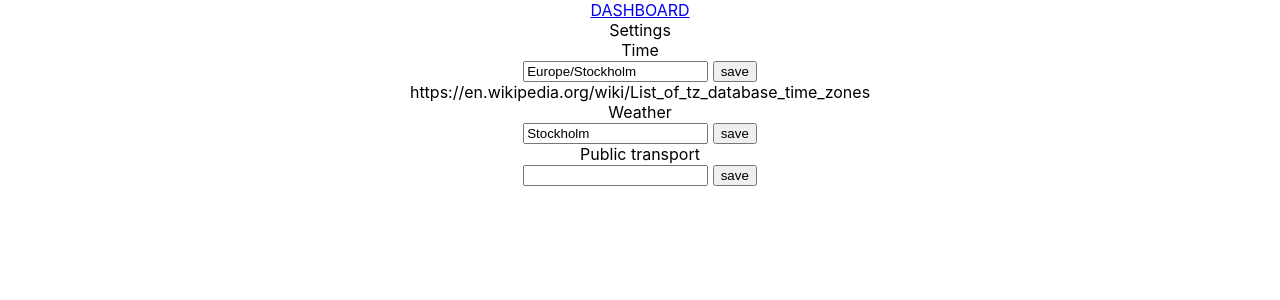
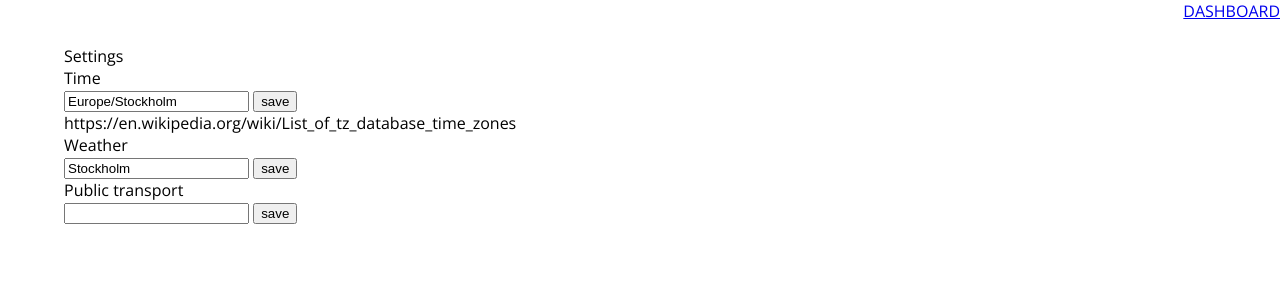
Before and after one commit to tcooi/local-dashboard, a React (Create React App) app: page /settings in a window 1280 px wide. Shown: the top 300 px of the page. Built offline with nearby package versions, Linux system fonts and the light colour scheme.

Commit message:
layout changes

```diff
--- a/src/App.css
+++ b/src/App.css
@@ -1,5 +1,14 @@
+@import url(https://fonts.googleapis.com/css?family=Open+Sans);
+
 .App {
-  text-align: center;
+  text-align: left;
+  font-family: 'Open Sans', sans-serif;
+}
+
+.Switch {
+  position: fixed;
+  top: 0;
+  right: 0;
 }
 
 .App-logo {
--- a/src/App.js
+++ b/src/App.js
@@ -32,13 +32,15 @@ function App() {
 
 	return (
 		<Router>
-			<div className="App">
+			<div className='App'>
 				<Switch>
 					<Route
 						exact path='/'
 						render={(props) => (
 							<div>
-								<Link to='/settings'>SETTINGS</Link> <br />
+								<div className='Switch'>
+									<Link to='/settings'>SETTINGS</Link> <br />
+								</div>
 								<Time {...props} data={data} />
 								<Weather {...props} data={data} />
 								<PublicTransport />
--- /dev/null
+++ b/src/components/Settings.css
@@ -0,0 +1,11 @@
+.Settings {
+    padding-top: 3.5%;
+    padding-left: 5%;
+    padding-right: 5%;
+}
+
+.Switch {
+    position: fixed;
+    top: 0;
+    right: 0;
+  }
--- a/src/components/Settings.js
+++ b/src/components/Settings.js
@@ -1,10 +1,14 @@
 import React from 'react';
 import { Link } from 'react-router-dom';
 
+import './Settings.css'
+
 const Settings = ({ data, handleSubmit, handleInputChange }) => {
     return (
-        <div>
-            <Link to='/'>DASHBOARD</Link> <br />
+        <div className='Settings'>
+            <div className='Switch'>
+                <Link to='/'>DASHBOARD</Link> <br />
+            </div>
             Settings
             <div>
                 Time
--- /dev/null
+++ b/src/components/Time.css
@@ -0,0 +1,17 @@
+.Time {
+    padding-top: 3.5%;
+    padding-left: 5%;
+    padding-right: 5%;
+}
+
+.Time-date {
+    font-size: 6vw;
+}
+
+.Time-weekday {
+    font-size: 3.5vw;
+}
+
+.Time-clock {
+    font-size: 16vw;
+}
--- a/src/components/Time.js
+++ b/src/components/Time.js
@@ -1,8 +1,10 @@
 import React, { useState, useEffect } from 'react';
 import moment from 'moment-timezone';
 
+import './Time.css';
+
 const Time = ({ data }) => {
-    const [date, setDate] =  useState(null);
+    const [date, setDate] = useState(null);
     const [weekday, setWeekday] = useState(null);
     const [clock, setClock] = useState(null);
 
@@ -35,10 +37,16 @@ const Time = ({ data }) => {
     }, [data.isSubmit]);
 
     return (
-        <div>
-            <p>{date}</p>
-            <p>{weekday}</p>
-            <p>{clock}</p>
+        <div className='Time'>
+            <div className='Time-date'>
+                {date}
+            </div>
+            <div className='Time-weekday'>
+                {weekday}
+            </div>
+            <div className='Time-clock'>
+                {clock}
+            </div>
         </div>
     )
 }
--- a/src/components/WeatherNow.js
+++ b/src/components/WeatherNow.js
@@ -1,5 +1,7 @@
 import React, { useState, useEffect } from 'react';
 import schedule from 'node-schedule';
+
+import './WeatherNow.css';
 
 //show the current weather
 const WeatherNow = ({ data }) => {
@@ -33,8 +35,11 @@ const WeatherNow = ({ data }) => {
     }, [data.isSubmit]);
 
     return (
-        <div>
-            Weather Now location: {weather.location} <br />
+        <div className='WeatherNow'>
+            <div>
+                Weather Now location: {weather.location}
+            </div>
+            <br />
             Weather Now temperature: {weather.observation.temperature}<br />
             Weather Now comfort:  {weather.observation.comfort}<br />
             Weather Now description: {weather.observation.description} <br />
```
Also changed, not shown: src/components/WeatherNow.css (added).
